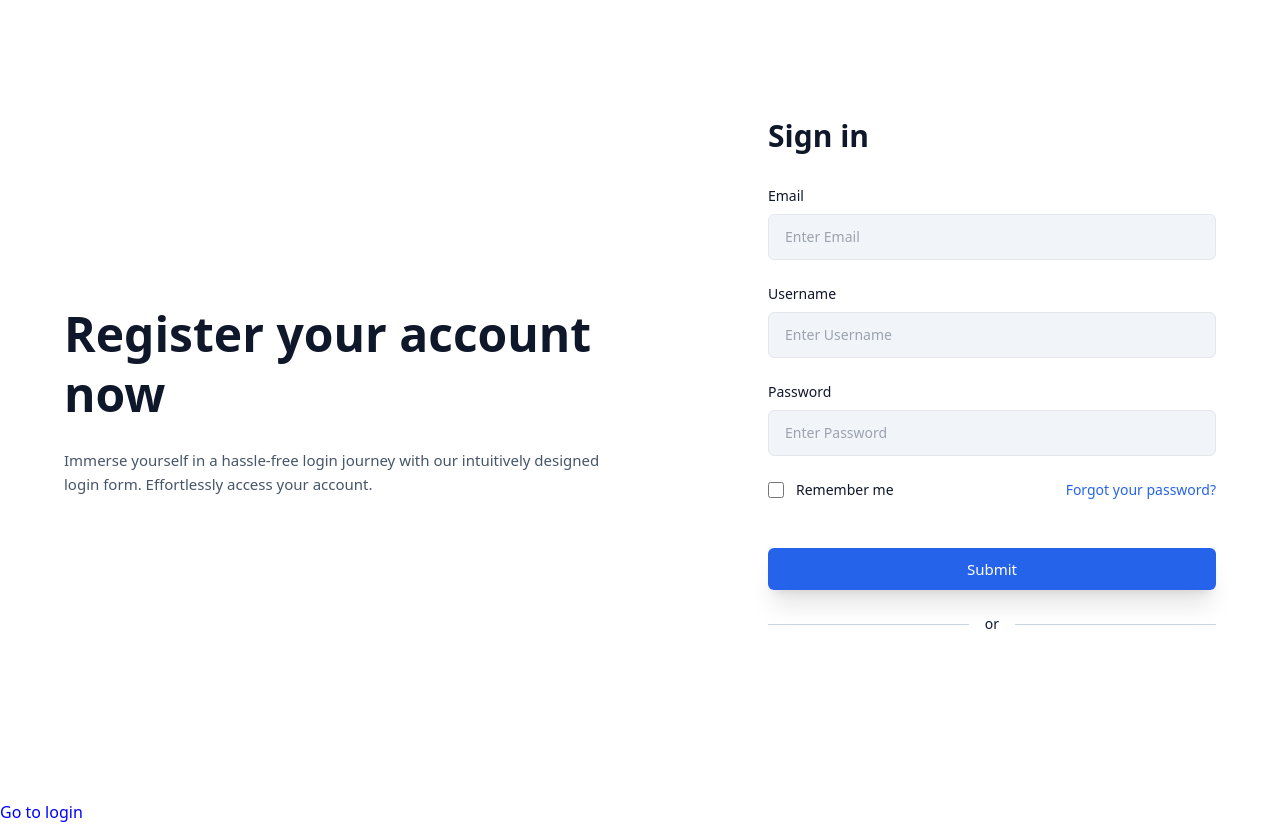
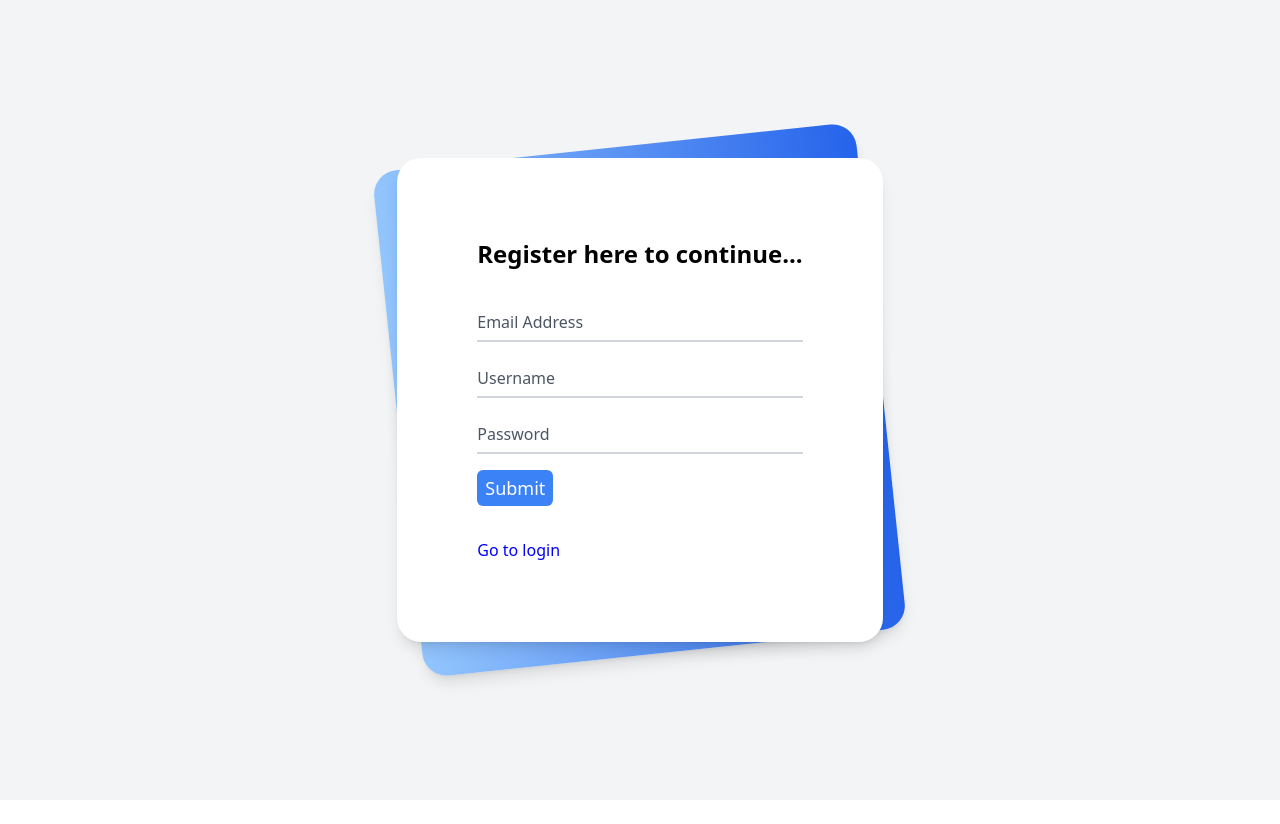
Before and after one commit to sth-benjamin/React30-BlogMSproject, a React (Vite) app: page /register in a window 1280 px wide. After the commit the page ends 800 px from the top, so only its background shows below. Built offline with nearby package versions, Linux system fonts and the light colour scheme.

Commit message:
add createblog

```diff
--- a/src/Pages/auth/Register.jsx
+++ b/src/Pages/auth/Register.jsx
@@ -1,23 +1,26 @@
 import React from 'react'
-import Form from './components/Form.jsx'
+import Form from './components/Form'
 import axios from 'axios'
 import { useNavigate } from 'react-router-dom'
+import { baseUrl } from '../../config'
 
-const Register = () => {
+const Register =  () => {
+
   const navigate = useNavigate()
-  const handleRegister = async(data)=>{
-  try {const response = await axios.post("https://react30.onrender.com/api/user/register",data)
-  if(response.status === 201){
+  const handleRegister = async (data)=>{
+   try {
+    const response = await axios.post(`${baseUrl}/register`,data)
+   if(response.status === 201){
     navigate('/login')
    }else{
     alert("Registration failed")
    }
-  } catch (error) {
-    alert(error?.response?.data?.message || "An error occurred")
+   } catch (error) {
+    alert(error?.response?.data?.message)
+   }
   }
-}
   return (
-   <Form type='Register'onSubmit={handleRegister} />
+    <Form type='Register' onSubmit={handleRegister} />
   )
 }
 
--- a/src/Pages/auth/components/Form.jsx
+++ b/src/Pages/auth/components/Form.jsx
@@ -1,116 +1,73 @@
-import React, { useState } from 'react'
-import { Link } from 'react-router-dom'
+import React, { useState } from "react"
+import { Link } from "react-router-dom"
 
-// 1. FIX: Added 'onSubmit' to the destructured props
-const Form = ({type, onSubmit}) => {
-    const [data, setData] = useState({
-        email: '',
-        username: '',
-        password: ''
+const Form = ({type,onSubmit}) => {
+    const [data,setData] = useState({
+        email : '',
+        username : '',
+        password : ''
     })
-
-    const handleChange =(e)=>{
-      const{name,value}= e.target
-
-      // OPTIONAL: Using the data state to control input values (recommended for React forms)
-      setData({...data,[name]:value})
+    const handleChange = (e)=>{
+        const {name,value} = e.target
+        setData({
+            ...data,
+            [name] : value
+        })
     }
-
     const handleSubmit = (e)=>{
-      e.preventDefault();
-      // 2. FIX: 'onSubmit' is now defined and called with the form data
+        e.preventDefault()
         onSubmit(data)
     }
-
   return (
-    // Outer form correctly uses the handleSubmit handler
+    <div className="min-h-screen bg-gray-100 py-6 flex flex-col justify-center sm:py-12">
+    <div className="relative py-3 sm:max-w-xl sm:mx-auto">
+        <div
+            className="absolute inset-0 bg-gradient-to-r from-blue-300 to-blue-600 shadow-lg transform -skew-y-6 sm:skew-y-0 sm:-rotate-6 sm:rounded-3xl">
+        </div>
+        <div className="relative px-4 py-10 bg-white shadow-lg sm:rounded-3xl sm:p-20">
+            <div className="max-w-md mx-auto">
+                <div>
+                    <h1 className="text-2xl font-semibold">
+                        { type === 'Login' ? 'Login here to continue...' : 'Register here to continue...' }
+                    </h1>
+                </div>
          <form onSubmit={handleSubmit}>
-      <div class="lg:min-h-screen flex fle-col items-center justify-center p-6">
-        <div class="grid lg:grid-cols-2 items-center gap-10 max-w-6xl max-lg:max-w-lg w-full">
-          <div>
-            <h1 class="lg:text-5xl text-4xl font-bold text-slate-900 !leading-tight">
-              {type === 'Login' ? 'Login here to continue': 'Register your account now'}
-            </h1>
-            <p class="text-[15px] mt-6 text-slate-600 leading-relaxed">Immerse yourself in a hassle-free login journey with our intuitively designed login form. Effortlessly access your account.</p>
-          </div>
-
-          {/* 3. FIX: Replaced the redundant inner <form> tag with a <div> */}
-          <div class="max-w-md lg:ml-auto w-full">
-            <h2 class="text-slate-900 text-3xl font-semibold mb-8">
-              Sign in
-            </h2>
-
-            <div class="space-y-6">
-              <div>
-                <label class='text-sm text-slate-900 font-medium mb-2 block'>Email</label>
-                {/* Added value prop for controlled component */}
-                <input name="email" type="email" id="email" required class="bg-slate-100 w-full text-sm text-slate-900 px-4 py-3 rounded-md outline-0 border border-gray-200 focus:border-blue-600 focus:bg-transparent" placeholder="Enter Email" onChange={handleChange} value={data.email} />
+         <div className="divide-y divide-gray-200">
+                    <div className="py-8 text-base leading-6 space-y-4 text-gray-700 sm:text-lg sm:leading-7">
+                        <div className="relative">
+                            <input autoComplete="off" id="email" name="email" type="text" className="peer placeholder-transparent h-10 w-full border-b-2 border-gray-300 text-gray-900 focus:outline-none focus:borer-rose-600" placeholder="Email address" onChange={handleChange} required />
+                            <label htmlFor="email" className="absolute left-0 -top-3.5 text-gray-600 text-sm peer-placeholder-shown:text-base peer-placeholder-shown:text-gray-440 peer-placeholder-shown:top-2 transition-all peer-focus:-top-3.5 peer-focus:text-gray-600 peer-focus:text-sm" >Email Address</label>
                         </div>
                    {
                     type === 'Register' && (
-                  <div>
-                    <label class='text-sm text-slate-900 font-medium mb-2 block'>Username</label>
-                    {/* Updated type to 'text' and added value prop */}
-                    <input name="username" type="text" required class="bg-slate-100 w-full text-sm text-slate-900 px-4 py-3 rounded-md outline-0 border border-gray-200 focus:border-blue-600 focus:bg-transparent" placeholder="Enter Username" onChange={handleChange} value={data.username}/>
+                        <div className="relative">
+                        <input autoComplete="off" id="username" name="username" type="text" className="peer placeholder-transparent h-10 w-full border-b-2 border-gray-300 text-gray-900 focus:outline-none focus:borer-rose-600" placeholder="username address" onChange={handleChange} required />
+                        <label htmlFor="username" className="absolute left-0 -top-3.5 text-gray-600 text-sm peer-placeholder-shown:text-base peer-placeholder-shown:text-gray-440 peer-placeholder-shown:top-2 transition-all peer-focus:-top-3.5 peer-focus:text-gray-600 peer-focus:text-sm">Username</label>
                     </div>
                     )
                    }
-              <div>
-                <label class='text-sm text-slate-900 font-medium mb-2 block'>Password</label>
-                {/* Added value prop */}
-                <input name="password" type="password" required class="bg-slate-100 w-full text-sm text-slate-900 px-4 py-3 rounded-md outline-0 border border-gray-200 focus:border-blue-600 focus:bg-transparent" placeholder="Enter Password" onChange={handleChange} value={data.password} />
+                        <div className="relative">
+                            <input autoComplete="off" id="password" name="password" type="password" className="peer placeholder-transparent h-10 w-full border-b-2 border-gray-300 text-gray-900 focus:outline-none focus:borer-rose-600" placeholder="Password" onChange={handleChange} required />
+                            <label htmlFor="password" className="absolute left-0 -top-3.5 text-gray-600 text-sm peer-placeholder-shown:text-base peer-placeholder-shown:text-gray-440 peer-placeholder-shown:top-2 transition-all peer-focus:-top-3.5 peer-focus:text-gray-600 peer-focus:text-sm">Password</label>
                         </div>
-
-              <div class="flex flex-wrap items-center justify-between gap-4">
-                <div class="flex items-center">
-                  <input id="remember-me" name="remember-me" type="checkbox" class="h-4 w-4 text-blue-600 focus:ring-blue-500 border-slate-300 rounded" />
-                  <label htmlFor="remember-me" class="ml-3 block text-sm text-slate-900">
-                    Remember me
-                  </label>
-                </div>
-                <div class="text-sm">
-                  <a href="jajvascript:void(0);" class="text-blue-600 hover:text-blue-500 font-medium">
-                    Forgot your password?
-                  </a>
+                        <div className="relative">
+                            <button className="bg-blue-500 text-white rounded-md px-2 py-1">Submit</button>
                         </div>
                     </div>
                 </div>
+                {
+                    type === 'Register' ? (
+                        <Link to='/login' style={{color:'blue'}} >Go to login</Link>
+                    ) : (
+                        <Link to='/register'style={{color:'blue'}} >Go to register</Link>
 
-            <div class="!mt-12">
-              {/* 4. FIX: Changed type to "submit" to trigger the form's onSubmit handler */}
-              <button type="submit" class="w-full shadow-xl py-2.5 px-4 text-[15px] font-medium rounded-md text-white bg-blue-600 hover:bg-blue-700 focus:outline-none cursor-pointer">
-                Submit
-              </button>
-            </div>
-
-            <div class="my-6 flex items-center gap-4">
-              <hr class="w-full border-slate-300" />
-              <p class="text-sm text-slate-900 text-center">or</p>
-              <hr class="w-full border-slate-300" />
-            </div>
-
-            <div class="space-x-6 flex justify-center">
-              <button type="button" class="border-0 outline-0 cursor-pointer">
-                <svg xmlns="http://www.w3.org/2000/svg" class="w-6 h-6" viewBox="0 0 512 512">...</svg>
-              </button>
-              <button type="button" class="border-0 outline-0 cursor-pointer">
-                <svg xmlns="http://www.w3.org/2000/svg" class="w-6 h-6" viewBox="0 0 512 512">...</svg>
-              </button>
-              <button type="button" class="border-0 outline-0 cursor-pointer">
-                <svg xmlns="http://www.w3.org/2000/svg" class="w-6 h-6" viewBox="0 0 22.773 22.773">...</svg>
-              </button>
+                    )
+                }
+         </form>
             </div>
         </div>
     </div>
 </div>
-      {
-        type === 'Register' ?(
-        <Link to='/login' style={{color:'blue'}}>Go to login</Link>
-        ) :(
-          <Link to='/Register'>Go to Register</Link>
-        )
-      }
-    </form>
   )
 }
 
--- a/src/Pages/blog/Editblog.jsx
+++ b/src/Pages/blog/Editblog.jsx
@@ -2,12 +2,12 @@ import React from 'react'
 import Layout from '../../Components/Navbar/layout/Layout'
 import Form from '../blog/components/Card/form/form'
 
-const Editblog = () => {
+const EditBlog = () => {
   return (
     <Layout>
-        <Form type='Edit'/>
+        <Form type='Edit' />
     </Layout>
   )
 }
 
-export default Editblog
+export default EditBlog
--- a/src/Pages/blog/Home.jsx
+++ b/src/Pages/blog/Home.jsx
@@ -2,6 +2,8 @@ import React from 'react'
 import Navbar from '../../Components/Navbar/Navbar/Navbar'
 import Layout from '../../Components/Navbar/layout/Layout'
 import Card from './components/Card/Card'
+import axios from 'axios'
+import { baseUrl } from '../../config'
 
 const Home = () => {
   return (
--- a/src/Pages/blog/SingleBlog.jsx
+++ b/src/Pages/blog/SingleBlog.jsx
@@ -1,6 +1,8 @@
 import React from 'react'
 import Layout from '../../Components/Navbar/layout/Layout'
 import { Link } from 'react-router-dom'
+import axios from 'axios'
+import { baseUrl } from '../../config'
 
 const SingleBlog = () => {
   return (
--- a/src/Pages/blog/components/Card/form/Form.jsx
+++ b/src/Pages/blog/components/Card/form/Form.jsx
@@ -1,34 +1,56 @@
-import React from 'react'
+import React, { useState } from 'react'
 
-const Form = ({type}) => {
+const Form = ({type,onSubmit}) => {
+	const [data,setData] = useState({
+		title : '',
+		subtitle : '',
+		description : '',
+		image : '',
+		category : ''
+	})
+    const handleChange = (e)=>{
+		const {name,value} = e.target
+		setData({
+			...data,
+			[name] : name === 'image' ? e.target.files[0] : value
+		})
+	}
+	const handleSubmit = (e)=>{
+		e.preventDefault()
+		onSubmit(data)
+
+	}
+
   return (
-    <div className="flex justify-center  w-screen h-screen bg-white">
+    <div class="flex justify-center  w-screen h-screen">
 
-	<div className="container my-3 px-4 lg:px-20 ">
+	<div class="container my-3 px-4 lg:px-20 ">
 
-		<div className="w-full p-8 my-4 md:px-12 lg:w-9/12 lg:pl-20 lg:pr-40 mr-auto rounded-2xl shadow-2xl mt-3 mx-50">
-			<div className="flex">
-				<h1 className="font-bold uppercase text-5xl">{type}<br /> Blog</h1>
+		<div class="w-full p-8 my-2 md:px-12 lg:w-9/12 lg:pl-20 lg:pr-40 mr-auto rounded-2xl shadow-2xl mx-25">
+			<div class="flex">
+				<h1 class="font-bold uppercase text-5xl">{type} <br /> Blog</h1>
 			</div>
-			<div className="grid grid-cols-1 gap-5 md:grid-cols-2 mt-5">
-				<input className="w-full bg-gray-100 text-gray-900 mt-2 p-3 rounded-lg focus:outline-none focus:shadow-outline"
-            type="text" placeholder="Title*" />
-				<input className="w-full bg-gray-100 text-gray-900 mt-2 p-3 rounded-lg focus:outline-none focus:shadow-outline"
-            type="text" placeholder="Subtitle*" />
-				<input className="w-full bg-gray-100 text-gray-900 mt-2 p-3 rounded-lg focus:outline-none focus:shadow-outline"
-            type="file" />
-				<input className="w-full bg-gray-100 text-gray-900 mt-2 p-3 rounded-lg focus:outline-none focus:shadow-outline"
-            type="number" placeholder="Category*" />
+		<form onSubmit={handleSubmit}>
+		<div class="grid grid-cols-1 gap-5 md:grid-cols-2 mt-5">
+				<input class="w-full bg-gray-100 text-gray-900 mt-2 p-3 rounded-lg focus:outline-none focus:shadow-outline"
+            type="text" placeholder="Title*" name='title' onChange={handleChange} required />
+				<input class="w-full bg-gray-100 text-gray-900 mt-2 p-3 rounded-lg focus:outline-none focus:shadow-outline"
+            type="text" placeholder="Subtitle*" name='subtitle' onChange={handleChange} required/>
+				<input class="w-full bg-gray-100 text-gray-900 mt-2 p-3 rounded-lg focus:outline-none focus:shadow-outline"
+            type="file" name='image' onChange={handleChange} />
+				<input class="w-full bg-gray-100 text-gray-900 mt-2 p-3 rounded-lg focus:outline-none focus:shadow-outline"
+            type="number" placeholder="Category*" name='category' onChange={handleChange} required/>
         </div>
-				<div className="my-4">
-					<textarea placeholder="Discription*" className="w-full h-32 bg-gray-100 text-gray-900 mt-2 p-3 rounded-lg focus:outline-none focus:shadow-outline"></textarea>
+				<div class="my-4">
+					<textarea required onChange={handleChange} placeholder="Description*" name='description' class="w-full h-32 bg-gray-100 text-gray-900 mt-2 p-3 rounded-lg focus:outline-none focus:shadow-outline"></textarea>
 				</div>
-				<div className="my-2 w-1/2 lg:w-1/4">
-					<button className="uppercase text-sm font-bold tracking-wide bg-blue-900 text-gray-100 p-3 rounded-lg w-full
+				<div class="my-2 w-1/2 lg:w-1/4">
+					<button class="uppercase text-sm font-bold tracking-wide bg-blue-900 text-gray-100 p-3 rounded-lg w-full
                       focus:outline-none focus:shadow-outline">
-          Sumbit
+            Submit
           </button>
 				</div>
+		</form>
 			</div>
 
 
--- /dev/null
+++ b/src/config.js
@@ -0,0 +1,3 @@
+
+
+   export const baseUrl = import.meta.env.VITE_BASE_URL;
```
Also changed, not shown: src/Components/Navbar/Navbar/Navbar.jsx (+17 -27 lines), src/Components/Navbar/layout/Layout.jsx (+7 -4 lines), src/Pages/auth/Login.jsx (+16 -9 lines), src/Pages/blog/AddBlog.jsx (+15 -5 lines), 1 other file (tests, documents, lock files or other folders). Lines whose indentation alone changed are shown as unchanged.
